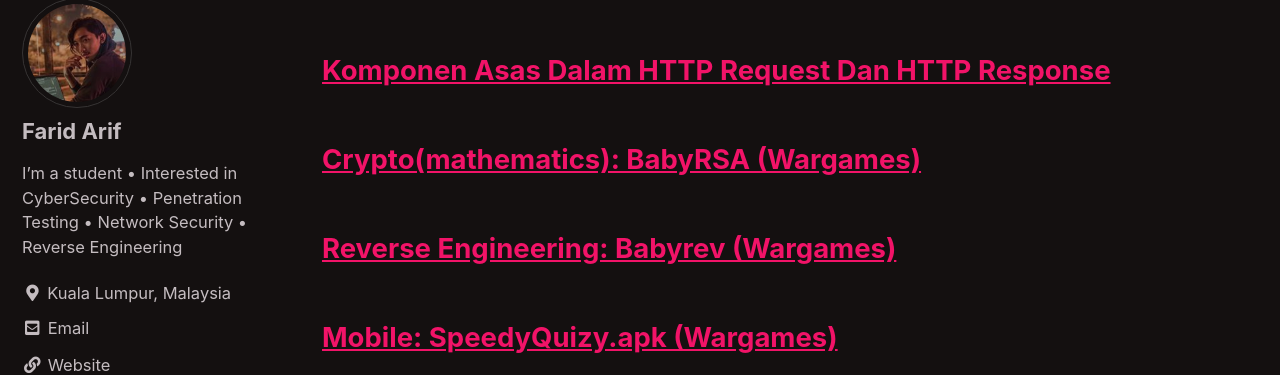
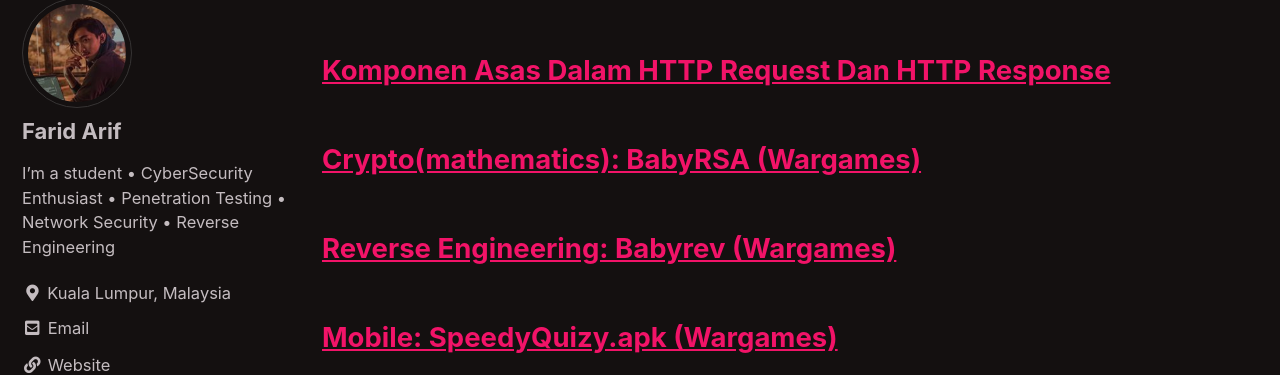
Before and after one commit to faridarif/faridarif.github.io, a Jekyll site: the page built from index.html, in a window 1280 px wide. Shown: the part 113-488 px from the top of the page. Built offline with Jekyll 4.4.1, drawn with Linux system fonts in a browser that asks for light colours; cached includes are drawn as plain includes; the list of posts is cut into pages by our own code.

Commit message:
Update _config.yml

```diff
--- a/_config.yml
+++ b/_config.yml
@@ -95,7 +95,7 @@ analytics:
 author:
   name             : "Farid Arif"
   avatar           : "/images/profile.jpg" # path of avatar image, e.g. "/assets/images/bio-photo.jpg"
-  bio              : "I'm a student • Interested in CyberSecurity • Penetration Testing • Network Security • Reverse Engineering"
+  bio              : "I'm a student • CyberSecurity Enthusiast • Penetration Testing • Network Security • Reverse Engineering"
   location         : "Kuala Lumpur, Malaysia"
   email            :
   links:
```
